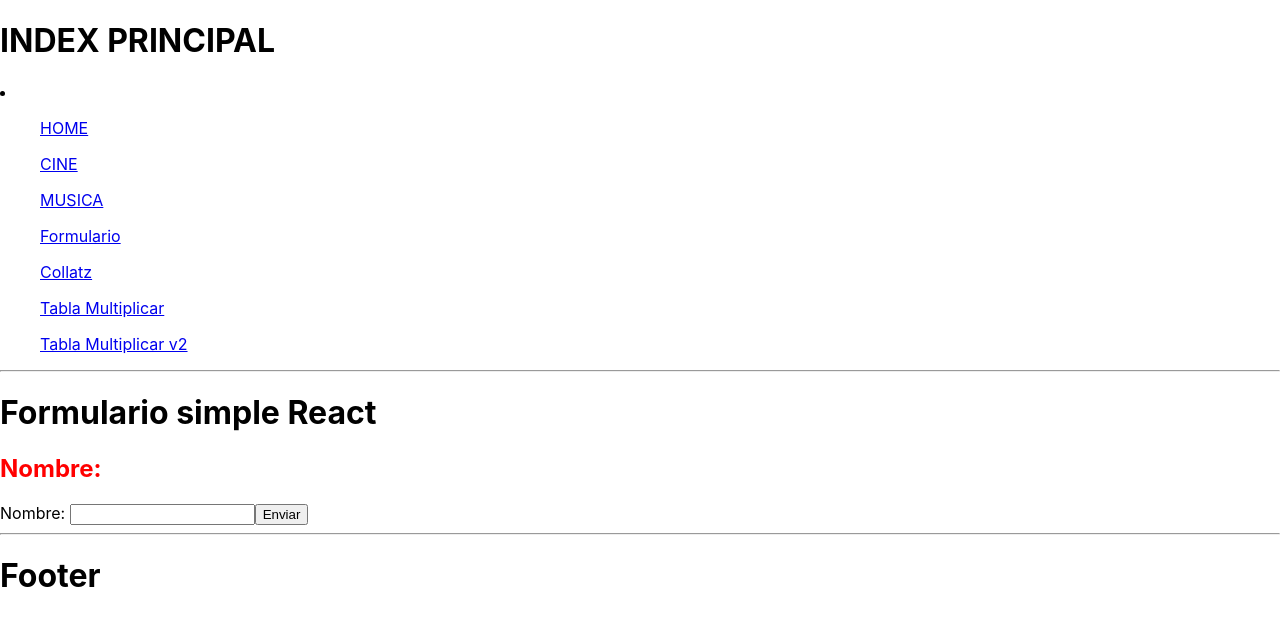
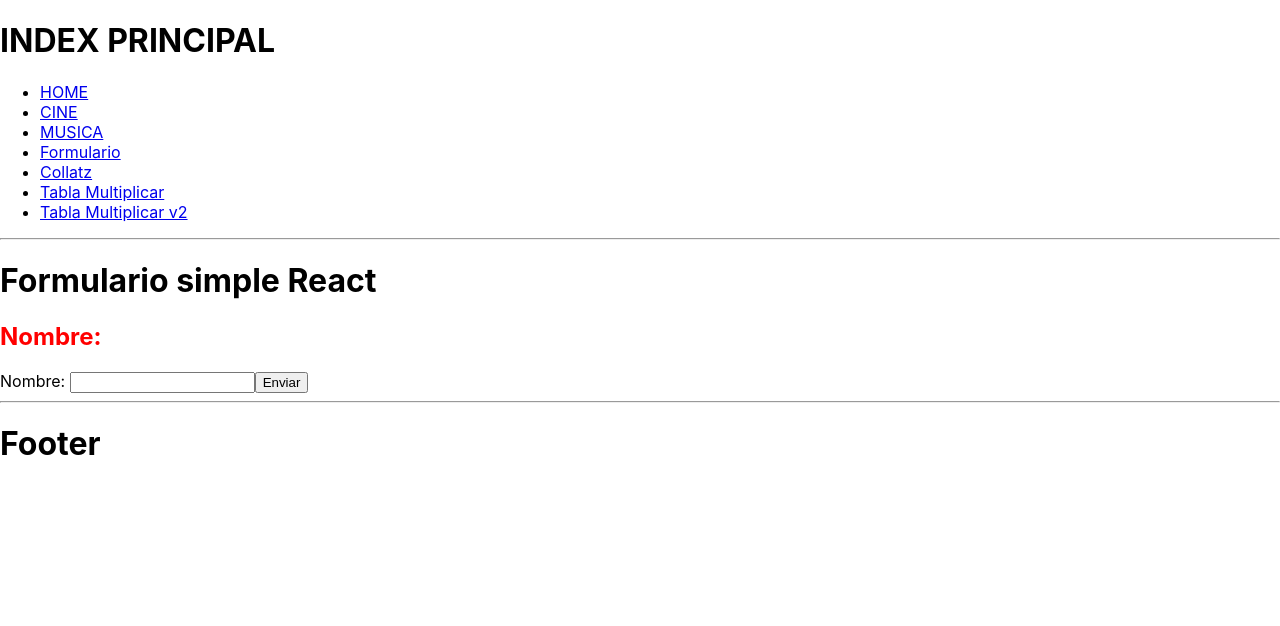
Before and after one commit to angeldzz/reactformrutas, a React (Create React App) app: page /formsimple in a window 1280 px wide. Shown: the top 626 px of the page. Built offline with nearby package versions, Linux system fonts and the light colour scheme.

Commit message:
cambio lista

```diff
--- a/src/components/MenuRutas.jsx
+++ b/src/components/MenuRutas.jsx
@@ -3,15 +3,15 @@ export default class MenuRutas extends Component {
   render() {
     return (
       <div>
-        <li>
-            <ul><a href='/'>HOME</a></ul>
-            <ul><a href='/cine'>CINE</a></ul>
-            <ul><a href='/musica'>MUSICA</a></ul>
-            <ul><a href='/formsimple'>Formulario</a></ul>
-            <ul><a href='/collatz'>Collatz</a></ul>
-            <ul><a href='/multiplicar'>Tabla Multiplicar</a></ul>
-            <ul><a href='/multiplicarv2'>Tabla Multiplicar v2</a></ul>
-        </li>
+        <ul>
+            <li><a href='/'>HOME</a></li>
+            <li><a href='/cine'>CINE</a></li>
+            <li><a href='/musica'>MUSICA</a></li>
+            <li><a href='/formsimple'>Formulario</a></li>
+            <li><a href='/collatz'>Collatz</a></li>
+            <li><a href='/multiplicar'>Tabla Multiplicar</a></li>
+            <li><a href='/multiplicarv2'>Tabla Multiplicar v2</a></li>
+        </ul>
       </div>
     )
   }
```
